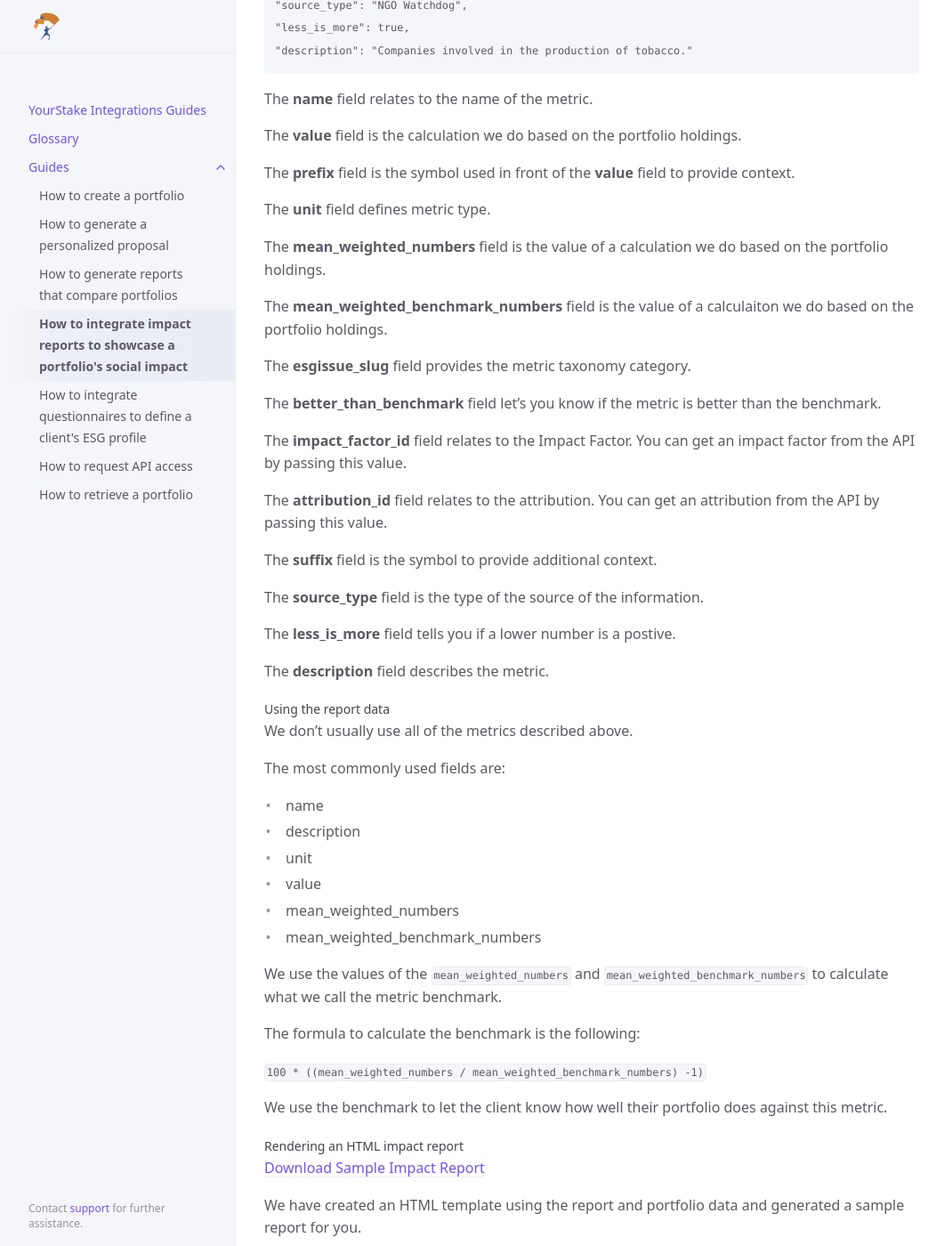
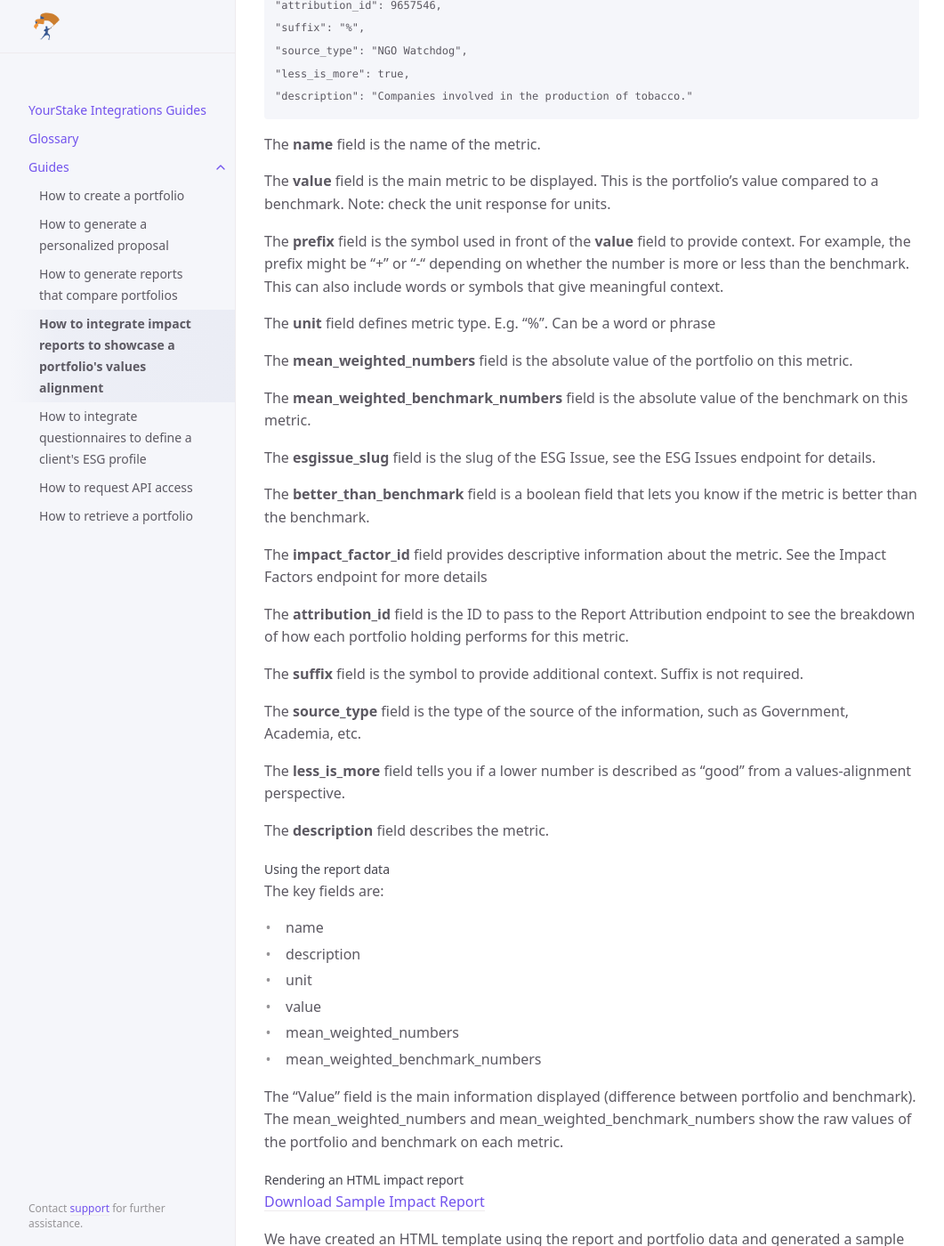
Before and after one commit to YourStake/integrations-guides, a Jekyll site: the page built from docs/guides/how-to-integrate-impact-reports-to-showcase-a-portfolios-social-impact.md, in a window 1280 px wide and 1400 px high, scrolled down 3567 px. Shown: the whole window at 89% size, without its empty margins (107-1168 px from the left). Built offline with Jekyll 4.4.1, drawn with Linux system fonts in a browser that asks for light colours; some of the changed text lies outside the part shown.

Commit message:
Update how-to-integrate-impact-reports-to-showcase-a-portfolios-social-impact.md
edit response api docs

````diff
--- a/docs/guides/how-to-integrate-impact-reports-to-showcase-a-portfolios-social-impact.md
+++ b/docs/guides/how-to-integrate-impact-reports-to-showcase-a-portfolios-social-impact.md
@@ -1,32 +1,32 @@
 ---
 layout: default
-title: How to integrate impact reports to showcase a portfolio's social impact
+title: How to integrate impact reports to showcase a portfolio's values alignment
 parent: Guides
 ---
 
-# How to integrate impact reports to showcase a portfolio's social impact
+# How to integrate impact reports to showcase a portfolio's values alignment
 
-Impact report's are the best way to show your client the social impact investment portfolio. An impact report includes all the data required to WOW! them with easy to understand metrics.
+Impact reports are the best way to show your client the values-alignment of their investment portfolio. An impact report includes all the data required to wow them with easy to understand metrics.
 
-In this guide, I will show you how to:
+In this guide, we will show you how to:
 
 - Generate an impact report from a portfolio through the API
 - Use the impact report API data to construct a sample portfolio HTML page
 
 The information here will show how the API data is turned into visual components.
 
-Developer are then able take this guide and implement custom visual components with the API data.
+Developers are then able take this guide and implement custom visual components with the API data.
 
 ##### Things you will need
 
-- [API Access Token]({{ site.baseurl }}{%link docs/guides/how-to-request-api-access.md %})
+- [API Access Token]({%link docs/guides/how-to-request-api-access.md %})
 - A portfolio `id`
-    - [Learn how to create portfolios]({{ site.baseurl }}{% link docs/guides/how-to-create-a-portfolio.md %})
-    - [Learn how to retrieve a portfolio]({{ site.baseurl }}{% link docs/guides/how-to-retrieve-a-portfolio.md %})
+    - [Learn how to create portfolios]({% link docs/guides/how-to-create-a-portfolio.md %})
+    - [Learn how to retrieve a portfolio]({% link docs/guides/how-to-retrieve-a-portfolio.md %})
 
-##### Optional things
+##### Optional
 
-- A list of the Screen Sets. [Learn how to get them]({{ site.baseurl }}{% link docs/guides/how-to-retrieve-a-portfolio.md %}#retrieve-a-portfolio-and-include-the-screen-sets).
+- A list of the Screen Sets to customize what is displayed in the impact report. [Learn how to get them]({% link docs/guides/how-to-retrieve-a-portfolio.md %}#retrieve-a-portfolio-and-include-the-screen-sets).
 
 
 ##### Get the report data
@@ -151,40 +151,38 @@ Metrics have multiple fields. Below is a brief explanation of the fields.
 "description": "Companies involved in the production of tobacco."
 ```
 
-The **name** field relates to the name of the metric.
+The **name** field is the name of the metric.
 
-The **value** field is the calculation we do based on the portfolio holdings.
+The **value** field is the main metric to be displayed. This is the portfolio's value compared to a benchmark. Note: check the unit response for units.
 
-The **prefix** field is the symbol used in front of the **value** field to provide context.
+The **prefix** field is the symbol used in front of the **value** field to provide context. For example, the prefix might be "+" or "-" depending on whether the number is more or less than the benchmark. This can also include words or symbols that give meaningful context.
 
-The **unit** field defines metric type.
+The **unit** field defines metric type. E.g. "%". Can be a word or phrase
 
-The **mean_weighted_numbers** field is the value of a calculation we do based on the portfolio holdings.
+The **mean_weighted_numbers** field is the absolute value of the portfolio on this metric.
 
-The **mean_weighted_benchmark_numbers** field is the value of a calculaiton we do based on the portfolio holdings.
+The **mean_weighted_benchmark_numbers** field is the absolute value of the benchmark on this metric.
 
-The **esgissue_slug** field provides the metric taxonomy category.
+The **esgissue_slug** field is the slug of the ESG Issue, see the ESG Issues endpoint for details.
 
-The **better_than_benchmark** field let's you know if the metric is better than the benchmark.
+The **better_than_benchmark** field is a boolean field that lets you know if the metric is better than the benchmark.
 
-The **impact_factor_id** field relates to the Impact Factor. You can get an impact factor from the API by passing this value.
+The **impact_factor_id** field provides descriptive information about the metric. See the Impact Factors endpoint for more details
 
-The **attribution_id** field relates to the attribution. You can get an attribution from the API by passing this value.
+The **attribution_id** field is the ID to pass to the Report Attribution endpoint to see the breakdown of how each portfolio holding performs for this metric.
 
-The **suffix** field is the symbol to provide additional context.
+The **suffix** field is the symbol to provide additional context. Suffix is not required.
 
-The **source_type** field is the type of the source of the information.
+The **source_type** field is the type of the source of the information, such as Government, Academia, etc.
 
-The **less_is_more** field tells you if a lower number is a postive.
+The **less_is_more** field tells you if a lower number is described as "good" from a values-alignment perspective.
 
 The **description** field describes the metric.
 
 
 ##### Using the report data
 
-We don't usually use all of the metrics described above.
-
-The most commonly used fields are:
+The key fields are:
 
 - name
 - description
@@ -193,17 +191,11 @@ The most commonly used fields are:
 - mean_weighted_numbers
 - mean_weighted_benchmark_numbers
 
-We use the values of the `mean_weighted_numbers` and `mean_weighted_benchmark_numbers` to calculate what we call the metric benchmark.
-
-The formula to calculate the benchmark is the following:
-
-`100 * ((mean_weighted_numbers / mean_weighted_benchmark_numbers) -1)`
-
-We use the benchmark to let the client know how well their portfolio does against this metric.
+The "Value" field is the main information displayed (difference between portfolio and benchmark). The mean_weighted_numbers and mean_weighted_benchmark_numbers show the raw values of the portfolio and benchmark on each metric.
 
 ##### Rendering an HTML  impact report
 
-[Download Sample Impact Report]({{ site.baseurl }}/templates.zip)
+[Download Sample Impact Report]({{ site.url }}/templates.zip)
 
 We have created an HTML template using the report and portfolio data
 and generated a sample report for you.
@@ -212,4 +204,4 @@ This allows you to see a working example and get a hands on understanding of how
 
 The samples are built using the [Bootstrap framework](https://getbootstrap.com) for ease of use.
 
-![Sample impact report template screenshot]({{ site.baseurl }}/assets/images/sample-impact-report.png)
+![Sample impact report template screenshot](/assets/images/sample-impact-report.png)
````
Also changed, not shown: other parts of docs/guides/how-to-integrate-impact-reports-to-showcase-a-portfolios-social-impact.md (+1 -1 lines).
